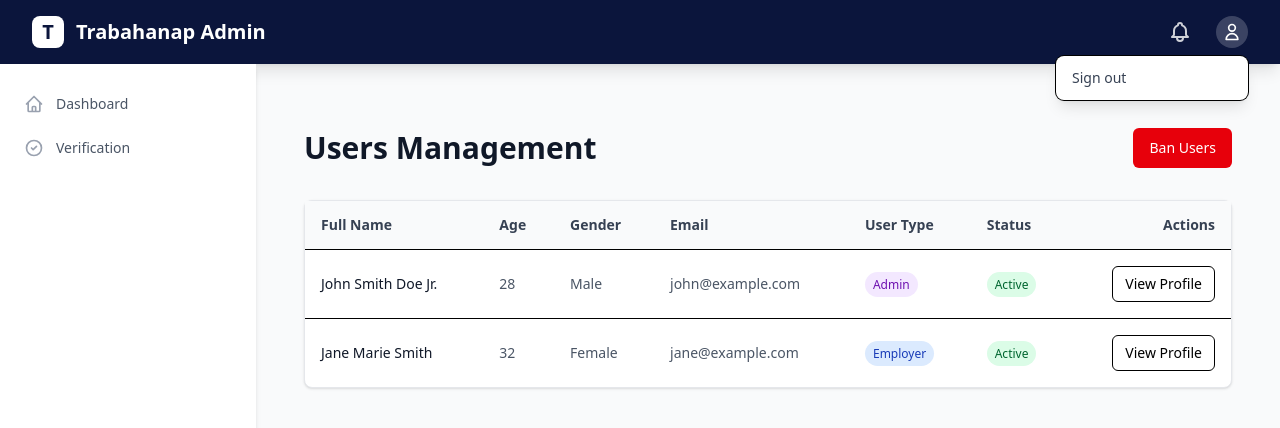
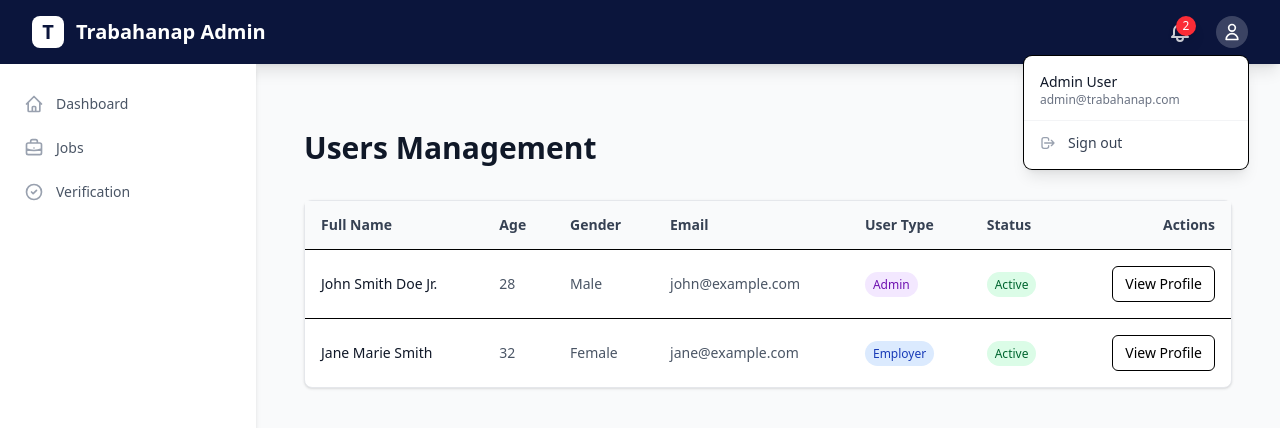
Before and after one commit to Tres-cyber/Trabahanap-Admin, a React (Vite) app in the folder packages/frontend/: page /users in a window 1280 px wide. Both pictures are taken after a click on the button "Open user menu". Shown: the top 428 px of the page. Built offline with nearby package versions, Linux system fonts and the light colour scheme.

Commit message:
Update frontend layout and app components

```diff
--- a/packages/frontend/src/App.tsx
+++ b/packages/frontend/src/App.tsx
@@ -5,6 +5,7 @@ import UsersPage from './pages/users';
 import UserProfilePage from './pages/users/[id]';
 import VerificationPage from './pages/verification';
 import VerificationProfilePage from './pages/verification/[id]';
+import JobsPage from './pages/jobs';
 
 function App() {
   return (
@@ -16,6 +17,7 @@ function App() {
         <Route path="/users/:id" element={<UserProfilePage />} />
         <Route path="/verification" element={<VerificationPage />} />
         <Route path="/verification/:id" element={<VerificationProfilePage />} />
+        <Route path="/jobs" element={<JobsPage />} />
         <Route path="*" element={<Navigate to="/" replace />} />
       </Routes>
     </Router>
--- a/packages/frontend/src/components/layout/MainLayout.tsx
+++ b/packages/frontend/src/components/layout/MainLayout.tsx
@@ -1,14 +1,54 @@
 import { ReactNode, useState } from 'react';
 import { useNavigate, NavLink, useLocation } from 'react-router-dom';
+import { NotificationPanel } from '../notifications/NotificationPanel';
+import { motion } from 'framer-motion';
 
 interface MainLayoutProps {
   children: ReactNode;
 }
 
+interface Notification {
+  id: string;
+  title: string;
+  message: string;
+  timestamp: string;
+  type: 'info' | 'success' | 'warning' | 'error';
+  read: boolean;
+}
+
 export const MainLayout = ({ children }: MainLayoutProps) => {
   const [isProfileOpen, setIsProfileOpen] = useState(false);
+  const [isNotificationPanelOpen, setIsNotificationPanelOpen] = useState(false);
   const navigate = useNavigate();
   const location = useLocation();
+
+  // Mock notifications - replace with actual API call
+  const [notifications, setNotifications] = useState<Notification[]>([
+    {
+      id: '1',
+      title: 'New User Registration',
+      message: 'John Doe has registered as an employer',
+      timestamp: '2 minutes ago',
+      type: 'info',
+      read: false,
+    },
+    {
+      id: '2',
+      title: 'Verification Approved',
+      message: 'Jane Smith\'s verification has been approved',
+      timestamp: '1 hour ago',
+      type: 'success',
+      read: true,
+    },
+    {
+      id: '3',
+      title: 'System Update',
+      message: 'System maintenance scheduled for tomorrow',
+      timestamp: '2 hours ago',
+      type: 'warning',
+      read: false,
+    },
+  ]);
 
   const handleSignOut = () => {
     // Clear any stored data
@@ -21,6 +61,14 @@ export const MainLayout = ({ children }: MainLayoutProps) => {
     // Redirect to login page
     navigate('/login');
   };
+
+  const handleMarkAsRead = (id: string) => {
+    setNotifications(notifications.map(notification =>
+      notification.id === id ? { ...notification, read: true } : notification
+    ));
+  };
+
+  const unreadCount = notifications.filter(n => !n.read).length;
 
   return (
     <div className="min-h-screen bg-gray-50">
@@ -37,11 +85,35 @@ export const MainLayout = ({ children }: MainLayoutProps) => {
               <h1 className="text-xl font-bold text-white">Trabahanap Admin</h1>
             </div>
             <div className="flex items-center space-x-4">
-              <button className="p-2 rounded-full text-white/80 hover:text-white hover:bg-white/10 transition-colors">
+              <button
+                onClick={() => setIsNotificationPanelOpen(true)}
+                className="relative p-2 rounded-full text-white/80 hover:text-white hover:bg-white/10 transition-all duration-200 group"
+              >
                 <span className="sr-only">View notifications</span>
-                <svg className="h-6 w-6" fill="none" viewBox="0 0 24 24" stroke="currentColor">
-                  <path strokeLinecap="round" strokeLinejoin="round" strokeWidth={2} d="M15 17h5l-1.405-1.405A2.032 2.032 0 0118 14.158V11a6.002 6.002 0 00-4-5.659V5a2 2 0 10-4 0v.341C7.67 6.165 6 8.388 6 11v3.159c0 .538-.214 1.055-.595 1.436L4 17h5m6 0v1a3 3 0 11-6 0v-1m6 0H9" />
+                <div className="relative">
+                  <svg
+                    className="h-6 w-6 transition-transform duration-200 group-hover:scale-110"
+                    fill="none"
+                    viewBox="0 0 24 24"
+                    stroke="currentColor"
+                  >
+                    <path
+                      strokeLinecap="round"
+                      strokeLinejoin="round"
+                      strokeWidth={2}
+                      d="M15 17h5l-1.405-1.405A2.032 2.032 0 0118 14.158V11a6.002 6.002 0 00-4-5.659V5a2 2 0 10-4 0v.341C7.67 6.165 6 8.388 6 11v3.159c0 .538-.214 1.055-.595 1.436L4 17h5m6 0v1a3 3 0 11-6 0v-1m6 0H9"
+                    />
                   </svg>
+                  {unreadCount > 0 && (
+                    <motion.span
+                      initial={{ scale: 0 }}
+                      animate={{ scale: 1 }}
+                      className="absolute -top-1 -right-1 h-5 w-5 bg-red-500 rounded-full text-xs text-white flex items-center justify-center font-medium shadow-lg"
+                    >
+                      {unreadCount}
+                    </motion.span>
+                  )}
+                </div>
               </button>
               <div className="relative">
                 <button
@@ -56,14 +128,42 @@ export const MainLayout = ({ children }: MainLayoutProps) => {
                   </div>
                 </button>
                 {isProfileOpen && (
-                  <div className="origin-top-right absolute right-0 mt-2 w-48 rounded-lg shadow-lg py-1 bg-white ring-1 ring-black ring-opacity-5 z-50">
+                  <motion.div
+                    initial={{ opacity: 0, scale: 0.95 }}
+                    animate={{ opacity: 1, scale: 1 }}
+                    exit={{ opacity: 0, scale: 0.95 }}
+                    transition={{ duration: 0.15 }}
+                    className="origin-top-right absolute right-0 mt-2 w-56 rounded-lg shadow-lg py-1 bg-white ring-1 ring-black ring-opacity-5 z-50"
+                  >
+                    {/* Profile Section */}
+                    <div className="px-4 py-3 border-b border-gray-100">
+                      <p className="text-sm font-medium text-gray-900">Admin User</p>
+                      <p className="text-xs text-gray-500">admin@trabahanap.com</p>
+                    </div>
+
+                    {/* Actions */}
+                    <div className="py-1">
                       <button
                         onClick={handleSignOut}
-                      className="block w-full text-left px-4 py-2 text-sm text-gray-700 hover:bg-gray-50 transition-colors"
+                        className="flex items-center w-full px-4 py-2 text-sm text-gray-700 hover:bg-red-50 hover:text-red-600 transition-colors"
                       >
+                        <svg
+                          className="mr-3 h-4 w-4 text-gray-400 group-hover:text-red-500"
+                          fill="none"
+                          viewBox="0 0 24 24"
+                          stroke="currentColor"
+                        >
+                          <path
+                            strokeLinecap="round"
+                            strokeLinejoin="round"
+                            strokeWidth={2}
+                            d="M17 16l4-4m0 0l-4-4m4 4H7m6 4v1a3 3 0 01-3 3H6a3 3 0 01-3-3V7a3 3 0 013-3h4a3 3 0 013 3v1"
+                          />
+                        </svg>
                         Sign out
                       </button>
                     </div>
+                  </motion.div>
                 )}
               </div>
             </div>
@@ -92,6 +192,25 @@ export const MainLayout = ({ children }: MainLayoutProps) => {
               </svg>
               Dashboard
             </NavLink>
+
+            <NavLink
+              to="/jobs"
+              className={({ isActive }) =>
+                `group flex items-center px-3 py-2.5 text-sm font-medium rounded-lg transition-colors ${
+                  isActive
+                    ? 'text-[#0B153C] bg-[#0B153C]/5'
+                    : 'text-gray-600 hover:bg-[#0B153C]/5 hover:text-[#0B153C]'
+                }`
+              }
+            >
+              <svg className={`mr-3 h-5 w-5 ${
+                location.pathname.startsWith('/jobs') ? 'text-[#0B153C]' : 'text-gray-400 group-hover:text-[#0B153C]'
+              }`} fill="none" viewBox="0 0 24 24" stroke="currentColor">
+                <path strokeLinecap="round" strokeLinejoin="round" strokeWidth={2} d="M21 13.255A23.931 23.931 0 0112 15c-3.183 0-6.22-.62-9-1.745M16 6V4a2 2 0 00-2-2h-4a2 2 0 00-2 2v2m4 6h.01M5 20h14a2 2 0 002-2V8a2 2 0 00-2-2H5a2 2 0 00-2 2v10a2 2 0 002 2z" />
+              </svg>
+              Jobs
+            </NavLink>
+
             <NavLink
               to="/verification"
               className={({ isActive }) =>
@@ -117,6 +236,14 @@ export const MainLayout = ({ children }: MainLayoutProps) => {
           {children}
         </main>
       </div>
+
+      {/* Notification Panel */}
+      <NotificationPanel
+        isOpen={isNotificationPanelOpen}
+        onClose={() => setIsNotificationPanelOpen(false)}
+        notifications={notifications}
+        onMarkAsRead={handleMarkAsRead}
+      />
     </div>
   );
 };
```
Lines whose indentation alone changed are shown as unchanged.
